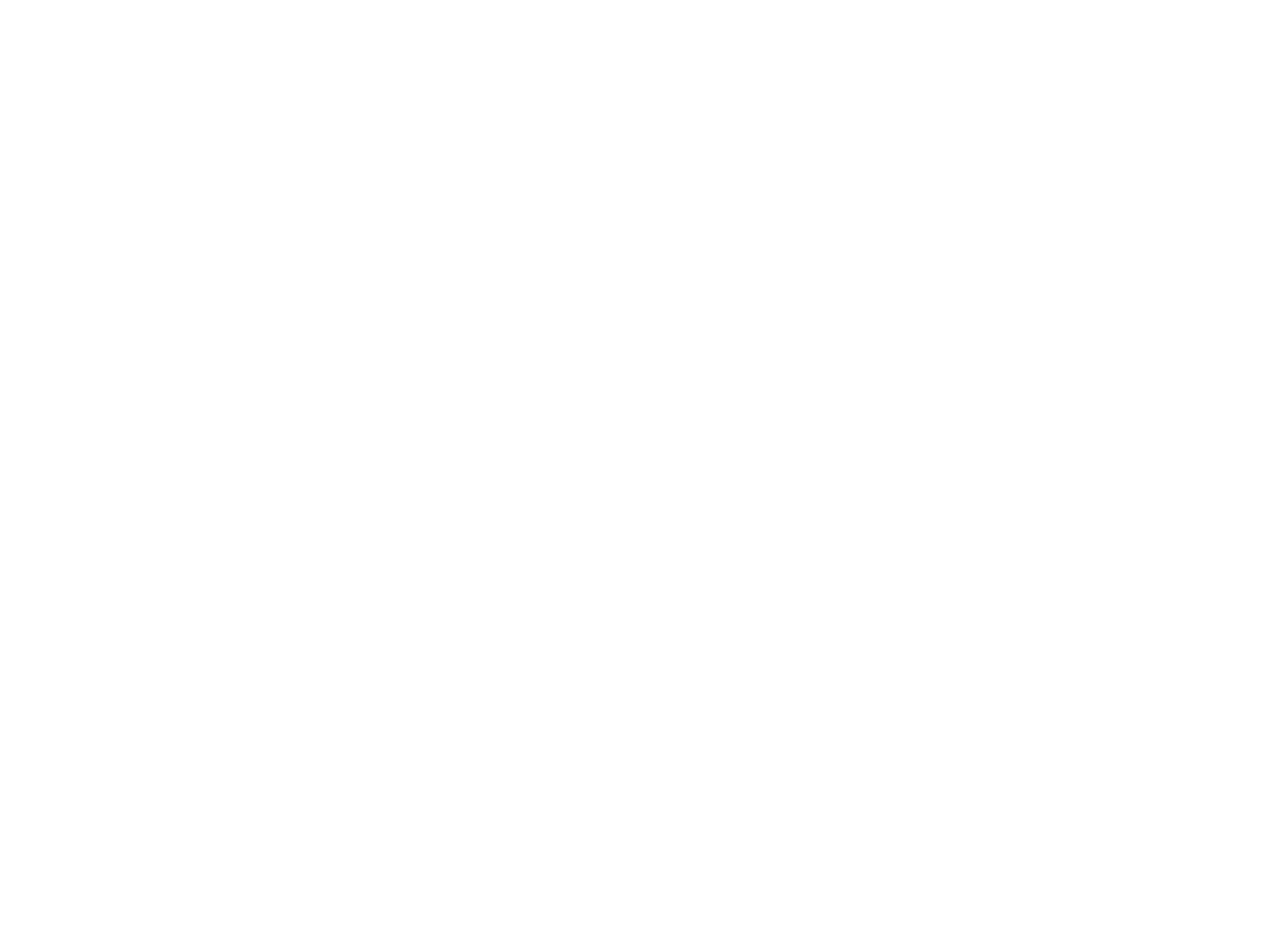
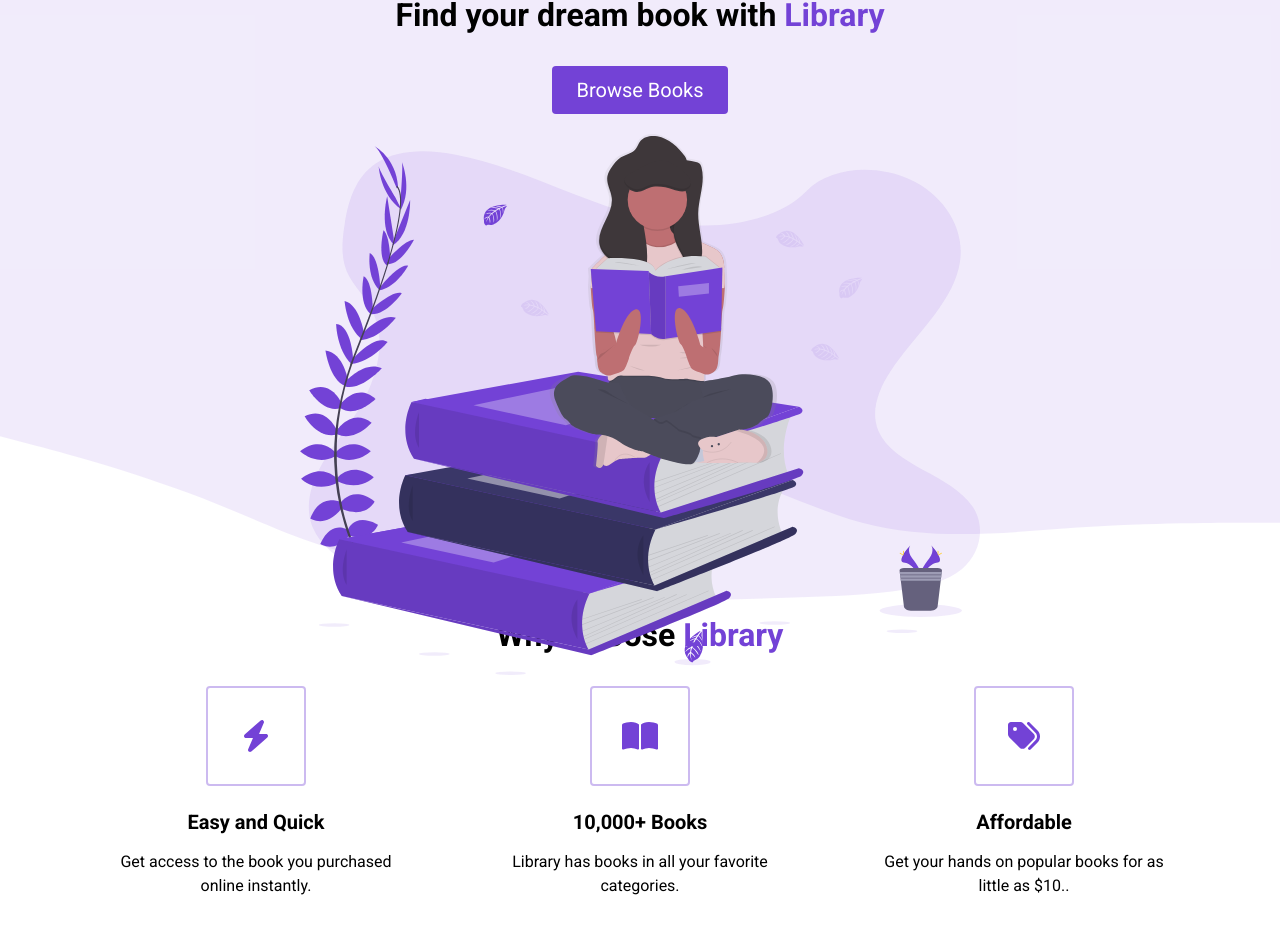
Before and after one commit to J3yT/Library-React-Project, a React (Create React App) app: page / in a window 1280 px wide. Shown: the part 240-1174 px from the top of the page. Before the commit the page ends 800 px from the top, so only its background shows below. Built offline with nearby package versions, Linux system fonts and the light colour scheme.

Commit message:
created landing and highlights sections, made props for each highlight, refactored highlight code

```diff
--- a/src/App.js
+++ b/src/App.js
@@ -1,9 +1,13 @@
+import Highlights from "./components/Highlights";
+import Landing from "./components/Landing";
 import Nav from "./components/Nav";
 
 
 function App() {
   return <div className="App">
     <Nav />
+    <Landing />
+    <Highlights />
   </div>;
 }
 
--- /dev/null
+++ b/src/components/Highlights.jsx
@@ -0,0 +1,34 @@
+import { FontAwesomeIcon } from "@fortawesome/react-fontawesome";
+import React from "react";
+import Highlight from "./ui/Highlight";
+
+export default function Highlights() {
+  return (
+    <section id="highlights">
+      <div className="container">
+        <div className="row">
+          <h2 className="section__title">
+            Why Choose <span className="purple">Library</span>
+          </h2>
+          <div className="highlight__wrapper">
+            <Highlight
+              icon={<FontAwesomeIcon icon="bolt" />}
+              title="Easy and Quick"
+              para="Get access to the book you purchased online instantly."
+            />
+            <Highlight
+              icon={<FontAwesomeIcon icon="book-open" />}
+              title="10,000+ Books"
+              para="Library has books in all your favorite categories."
+            />
+            <Highlight
+              icon={<FontAwesomeIcon icon="tags" />}
+              title="Affordable"
+              para="Get your hands on popular books for as little as $10.."
+            />
+          </div>
+        </div>
+      </div>
+    </section>
+  );
+}
--- /dev/null
+++ b/src/components/Landing.jsx
@@ -0,0 +1,25 @@
+import React from "react";
+import UndrawBooks from "../assets/Undraw_Books.svg";
+
+export default function Landing() {
+  return (
+    <section id="landing">
+      <header>
+        <div className="header__container">
+          <div className="header__description">
+            <h1>Usa's most awarded online library platform</h1>
+            <h2>
+              Find your dream book with <span className="purple">Library</span>
+            </h2>
+            <a href="#features">
+              <button className="btn">Browse Books</button>
+            </a>
+          </div>
+          <figure className="header__img--wrapper">
+            <img src={UndrawBooks} alt="" />
+          </figure>
+        </div>
+      </header>
+    </section>
+  );
+}
--- /dev/null
+++ b/src/components/ui/Highlight.jsx
@@ -0,0 +1,15 @@
+import React from "react";
+
+export default function Highlight({ icon, title, para }) {
+  return (
+    <div className="highlight">
+      <div className="highlight__img">
+        {icon}
+      </div>
+      <h3 className="highlight__subtitle">{title}</h3>
+      <p className="highlight__para">
+        {para}
+      </p>
+    </div>
+  );
+}
--- a/src/index.js
+++ b/src/index.js
@@ -4,9 +4,9 @@
 import App from './App';
 import reportWebVitals from './reportWebVitals';
 import { library } from '@fortawesome/fontawesome-svg-core'
-import { faBars, faShoppingCart, faTimes } from '@fortawesome/free-solid-svg-icons'
+import { faBars, faShoppingCart, faTimes, faBolt, faBookOpen, faTags} from '@fortawesome/free-solid-svg-icons'
 
-library.add(faBars, faShoppingCart, faTimes)
+library.add(faBars, faShoppingCart, faTimes, faBolt, faBookOpen, faTags)
 
 const root = ReactDOM.createRoot(document.getElementById('root'));
 root.render(
```
Also changed, not shown: src/components/Nav.jsx (+4 -4 lines).
